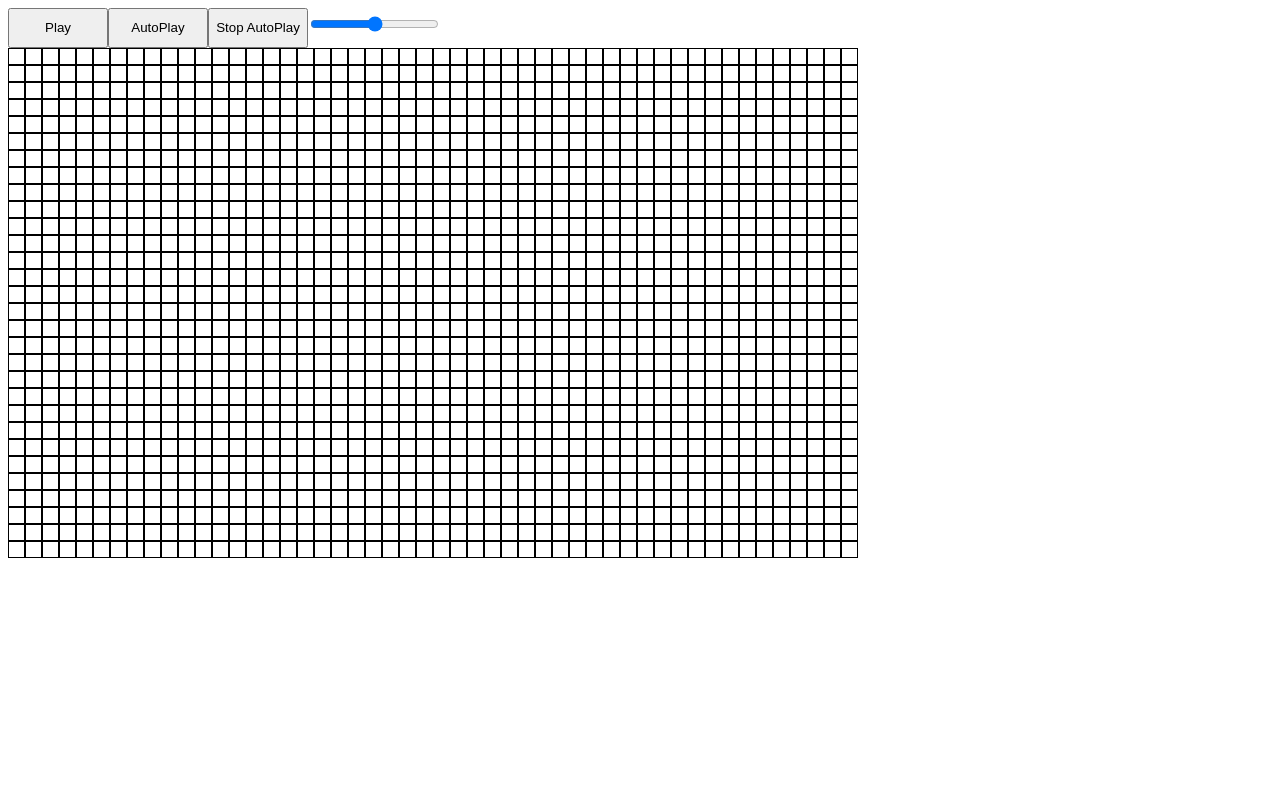
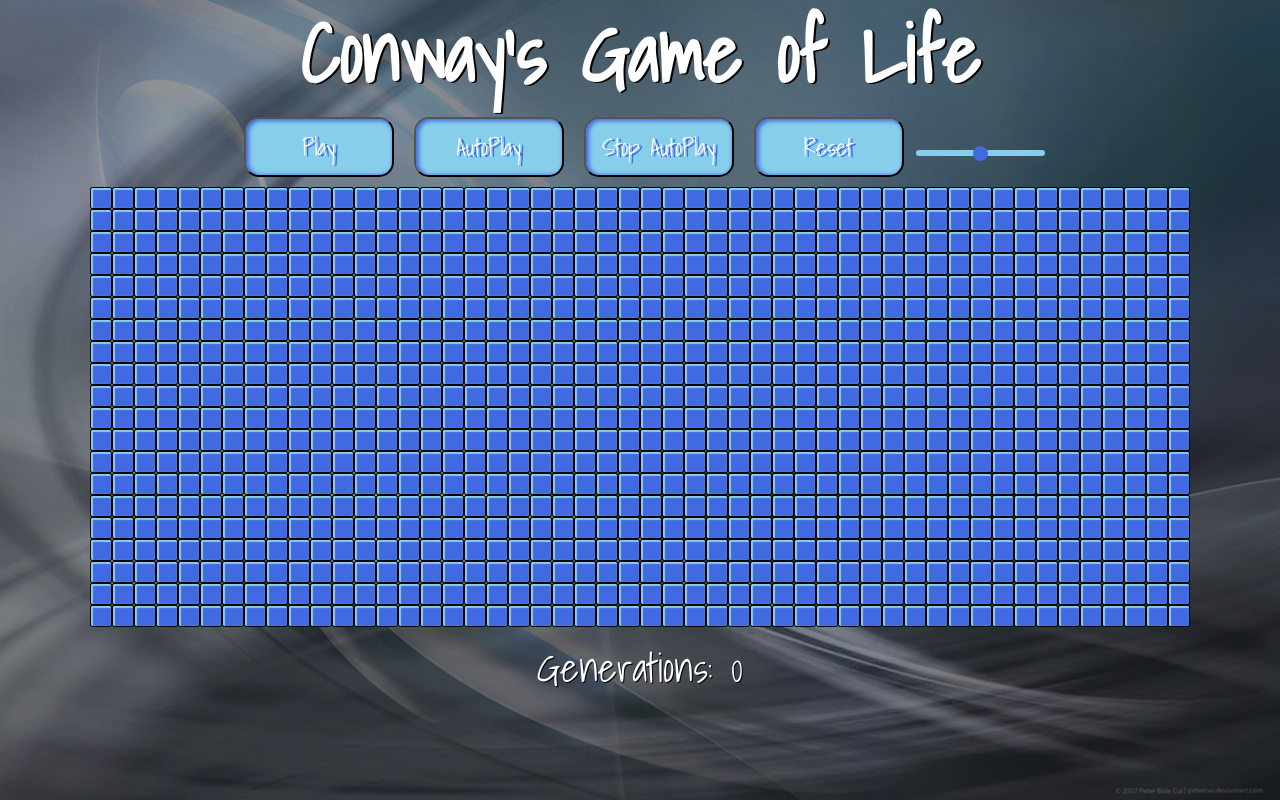
Before and after one commit to niels-van-den-broeck/react-game-of-life, a React app: page / in a window 1280 px wide. Built offline with nearby package versions, Linux system fonts and the light colour scheme.

Commit message:
undo conditionals + layout addition

```diff
--- a/public/index.html
+++ b/public/index.html
@@ -9,7 +9,8 @@
       homescreen on Android. See https://developers.google.com/web/fundamentals/engage-and-retain/web-app-manifest/
     -->
     <link rel="manifest" href="%PUBLIC_URL%/manifest.json">
-    <link rel="shortcut icon" href="%PUBLIC_URL%/favicon.ico">
+    <link rel="shortcut icon" href="%PUBLIC_URL%/favico.png">
+    <link href="https://fonts.googleapis.com/css?family=Shadows+Into+Light" rel="stylesheet">
     <!--
       Notice the use of %PUBLIC_URL% in the tags above.
       It will be replaced with the URL of the `public` folder during the build.
--- a/src/index.css
+++ b/src/index.css
@@ -1,5 +1,22 @@
 *{
     line-height: 0;
+    font-family: 'Shadows Into Light', cursive;
+    color: white
+}
+
+h1{
+    font-size: 5em;
+    text-shadow: 2px 1px black;
+}
+
+body{
+    background: url("res/Page_Transparent_Background_Oasis_Skin_1.png");
+    background-size: cover;
+}
+
+p{
+    font-size: 2.5em;
+    text-shadow: 1px 1px black;
 }
 
 div{
@@ -9,23 +26,66 @@ div{
 .unchecked{
       margin: 0;
       padding: 0;
-    width: 15px;
-    height: 15px;
-      border: 1px solid black;
+      width: 20px;
+      height: 20px;
+      border: .01em solid black;
       display: inline-block;
-  }
+    background: royalblue;
+    -moz-box-shadow:    1px 1px 1px 1px inset skyblue;
+    -webkit-box-shadow: 1px 1px 1px 1px inset skyblue;
+    box-shadow:         1px 1px 1px 1px inset skyblue;
+    border-radius: 10%;
+
+}
 
 .checked{
     margin: 0;
     padding: 0;
-    width: 15px;
-    height: 15px;
-    border: 1px solid black;
-    background-color: black;
+    width: 20px;
+    height: 20px;
+    border: .01em solid black;
+    background: skyblue;
+    -moz-box-shadow:    1px 1px 1px 1px inset royalblue;
+    -webkit-box-shadow: 1px 1px 1px 1px inset royalblue;
+    box-shadow:         1px 1px 1px 1px inset royalblue;
     display: inline-block;
+    border-radius: 10%;
+
+
 }
 
+
+
 button{
-    width: 100px;
-    height: 40px;
+    width: 150px;
+    height: 60px;
+    border-radius: 15px;
+    margin: 10px;
+    background:skyblue;
+    -moz-box-shadow:    2px 1px 4px 1px inset royalblue;
+    -webkit-box-shadow: 2px 1px 4px 1px inset royalblue;
+    box-shadow:         2px 1px 4px 1px inset royalblue;
+    font-size: 1.5em;
+    text-shadow: 3px 1px royalblue;
 }
+
+#content{
+    margin: auto;
+    text-align: center;
+}
+
+input[type="range"]{
+    -webkit-appearance: none;
+    -moz-apperance: none;
+    border-radius: 6px;
+    height: 6px;
+    background:skyblue;
+}
+
+input[type='range']::-webkit-slider-thumb {
+    -webkit-appearance: none !important;
+    background-color: royalblue;
+    border-radius: 50%;
+    height: 15px;
+    width: 15px;
+}
--- a/src/index.js
+++ b/src/index.js
@@ -24,11 +24,12 @@ class App extends Component {
         constructor(props) {
             super(props);
             this.width = 50;
-        this.height = 30;
+            this.height = 20;
             this.interval = null;
             this.intervalTime = 500;
             this.state = {
-            fullGrid: this.createGrid()
+                fullGrid: this.createGrid(),
+                generations: 0
             }
         }
 
@@ -37,7 +38,9 @@ class App extends Component {
         }
 
         clickHandler = (x, y) => {
-        let arrayToPass = JSON.parse(JSON.stringify(this.state.fullGrid));
+            let arrayToPass = this.state.fullGrid.map(function(arr) {
+                return arr.slice();
+            });
             arrayToPass[x][y] = !arrayToPass[x][y];
             this.setState({
                 fullGrid: arrayToPass
@@ -56,7 +59,8 @@ class App extends Component {
         clear = () => {
             clearInterval(this.interval);
             this.setState({
-            fullGrid: this.createGrid()
+                fullGrid: this.createGrid(),
+                generations: 0,
             })
         }
 
@@ -68,7 +72,8 @@ class App extends Component {
             let originalArray = arrayToPass.map(function(arr) {
                 return arr.slice();
             });
-
+            let bGameState = false;
+            console.time('forloopz')
             for (let i = 0; i < arrayToPass.length; i++) {
                 for (let j = 0; j < arrayToPass[i].length; j++) {
                     let amountOfNeighbours = 0;
@@ -76,13 +81,30 @@ class App extends Component {
                     let right = i+1 >= arrayToPass.length? 0 : i+1;
                     let up = j-1 < 0 ? arrayToPass[i].length-1 : j-1;
                     let down = j+1 >= arrayToPass[i].length ? 0 : j+1;
-                let conditionals = [originalArray[right][j],originalArray[left][j],originalArray[right][down],originalArray[right][up],
-                    originalArray[left][down],originalArray[left][up], originalArray[i][down],originalArray[i][up]]
 
-                for (let k = 0; k < conditionals.length; k++) {
-                    if (conditionals[k]) {
+                    if (originalArray[right][j]){
                         amountOfNeighbours++;
                     }
+                    if (originalArray[left][j]){
+                        amountOfNeighbours++;
+                    }
+                    if (originalArray[right][down]){
+                        amountOfNeighbours++;
+                    }
+                    if (originalArray[right][up]){
+                        amountOfNeighbours++;
+                    }
+                    if (originalArray[left][down]){
+                        amountOfNeighbours++;
+                    }
+                    if (originalArray[left][up]){
+                        amountOfNeighbours++;
+                    }
+                    if (originalArray[i][down]){
+                        amountOfNeighbours++;
+                    }
+                    if (originalArray[i][up]){
+                        amountOfNeighbours++;
                     }
 
                     if (originalArray[i][j]){
@@ -94,14 +116,20 @@ class App extends Component {
                     }else{
                         if(amountOfNeighbours === 3){
                             arrayToPass[i][j] = true;
+                            bGameState = true;
                         }
                     }
                 }
             }
-
+            console.timeEnd('forloopz');
+            let gen = this.state.generations+1;
             this.setState({
                 fullGrid: arrayToPass,
+                generations: gen,
             });
+            if (!bGameState) {
+                this.stop();
+            }
         }
 
         onIntervalChange = (ev) => {
@@ -113,11 +141,14 @@ class App extends Component {
 
             return (
 
-            <div>
+                <div id='content'>
+                    <h1>Conway's Game of Life </h1>
                     <button onClick={this.play}>Play</button>
                     <button onClick={this.autoPlay}>AutoPlay</button>
                     <button onClick={this.stop}>Stop AutoPlay</button>
+                    <button onClick={this.clear}>Reset</button>
                     <IntervalSlider intervalTime={this.state.intervalTime} change={this.onIntervalChange}/>
+                    <div id="gridWrapper">
                     {this.state.fullGrid.map((element, ind) => {
                         return(
                             <div key={ind}>
@@ -130,6 +161,8 @@ class App extends Component {
                         )
                     })}
                     </div>
+                    <p>Generations: {this.state.generations}</p>
+                </div>
 
             )
         }
```
Also changed, not shown: public/favico.png (added), public/manifest.json, src/res/Page_Transparent_Background_Oasis_Skin_1.png (added). Lines whose indentation alone changed are shown as unchanged.
